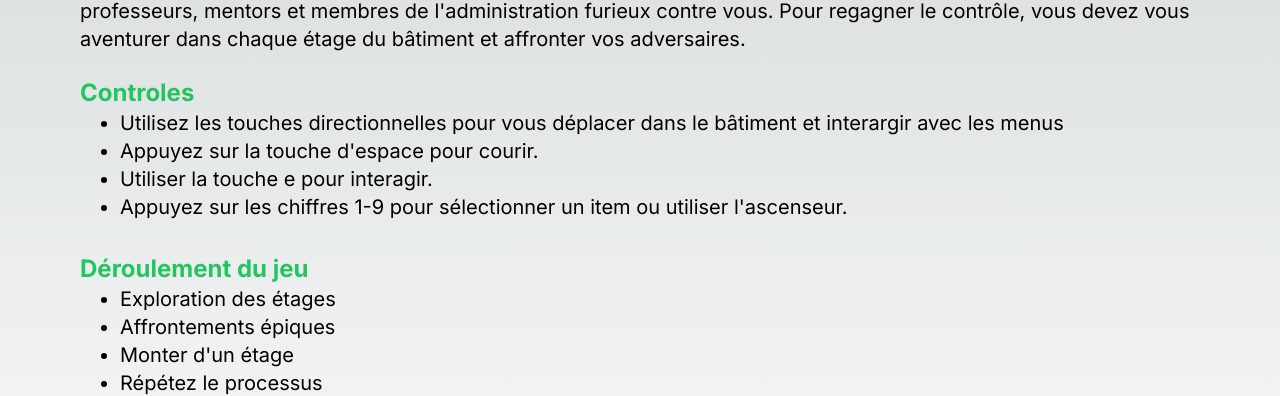
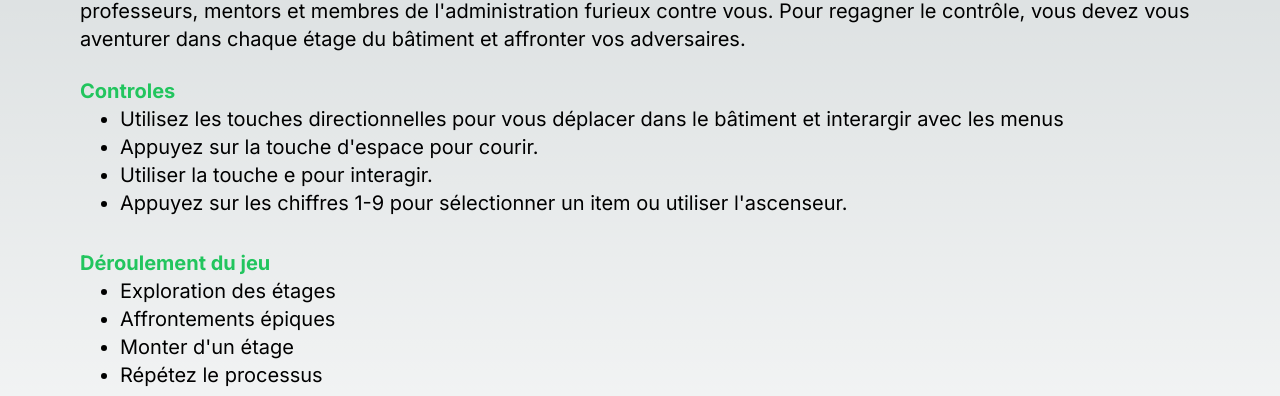
Before and after one commit to FLIzze/portfolio, a Next.js app: page /components/revenge-on-inove in a window 1280 px wide. Shown: the part 163-559 px from the top of the page. Built offline with nearby package versions, Linux system fonts and the light colour scheme.

Commit message:
revenge on inove fixed text size

```diff
--- a/src/app/components/revenge-on-inove/page.tsx
+++ b/src/app/components/revenge-on-inove/page.tsx
@@ -6,14 +6,14 @@ const RevengeOnInove = () => {
             <div className="lg:px-20 px-6 md:px-12 lg:h-screen h-full lg:overflow-y-auto mt-10 bg-[#272727] lg:bg-transparent md:text-xl text-base">
                 <h1 className="md:text-4xl text-3xl font-bold text-green-500 mb-6">Revenge on Inove</h1>
                 <p className="my-6">Bienvenue dans Revenge On Inove, un jeu d'aventure développé en <a className="text-bold text-green-500">Python</a> avec Pygame. Dans ce jeu, vous incarnez un étudiant astucieux qui a décidé de hacker son école. Cependant, cette action a rendu tous les étudiants, professeurs, mentors et membres de l'administration furieux contre vous. Pour regagner le contrôle, vous devez vous aventurer dans chaque étage du bâtiment et affronter vos adversaires.</p>
-                <h2 className="text-2xl text-green-500 font-bold">Controles</h2>
+                <h2 className="text-green-500 font-bold">Controles</h2>
                 <ul className="list-disc ml-10 mb-8">
                     <li>Utilisez les touches directionnelles pour vous déplacer dans le bâtiment et interargir avec les menus</li>
                     <li>Appuyez sur la touche d'espace pour courir.</li>
                     <li>Utiliser la touche e pour interagir.</li>
                     <li>Appuyez sur les chiffres 1-9 pour sélectionner un item ou utiliser l'ascenseur.</li>
                 </ul>
-                <h2 className="text-2xl text-green-500 font-bold">Déroulement du jeu</h2>
+                <h2 className="text-green-500 font-bold">Déroulement du jeu</h2>
                 <ul className="list-disc ml-10 mb-8">
                     <li>Exploration des étages</li>
                     <li>Affrontements épiques</li>
```
